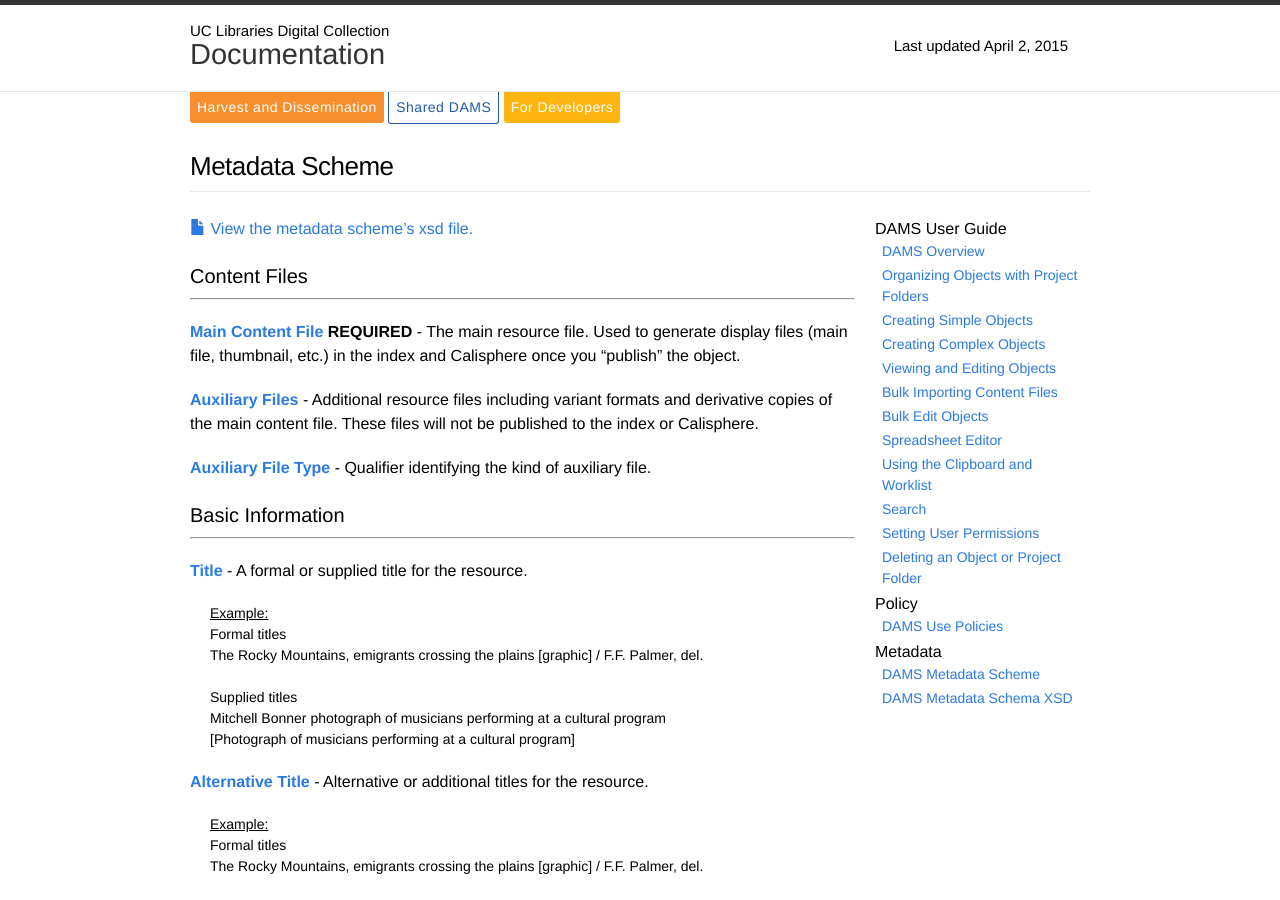
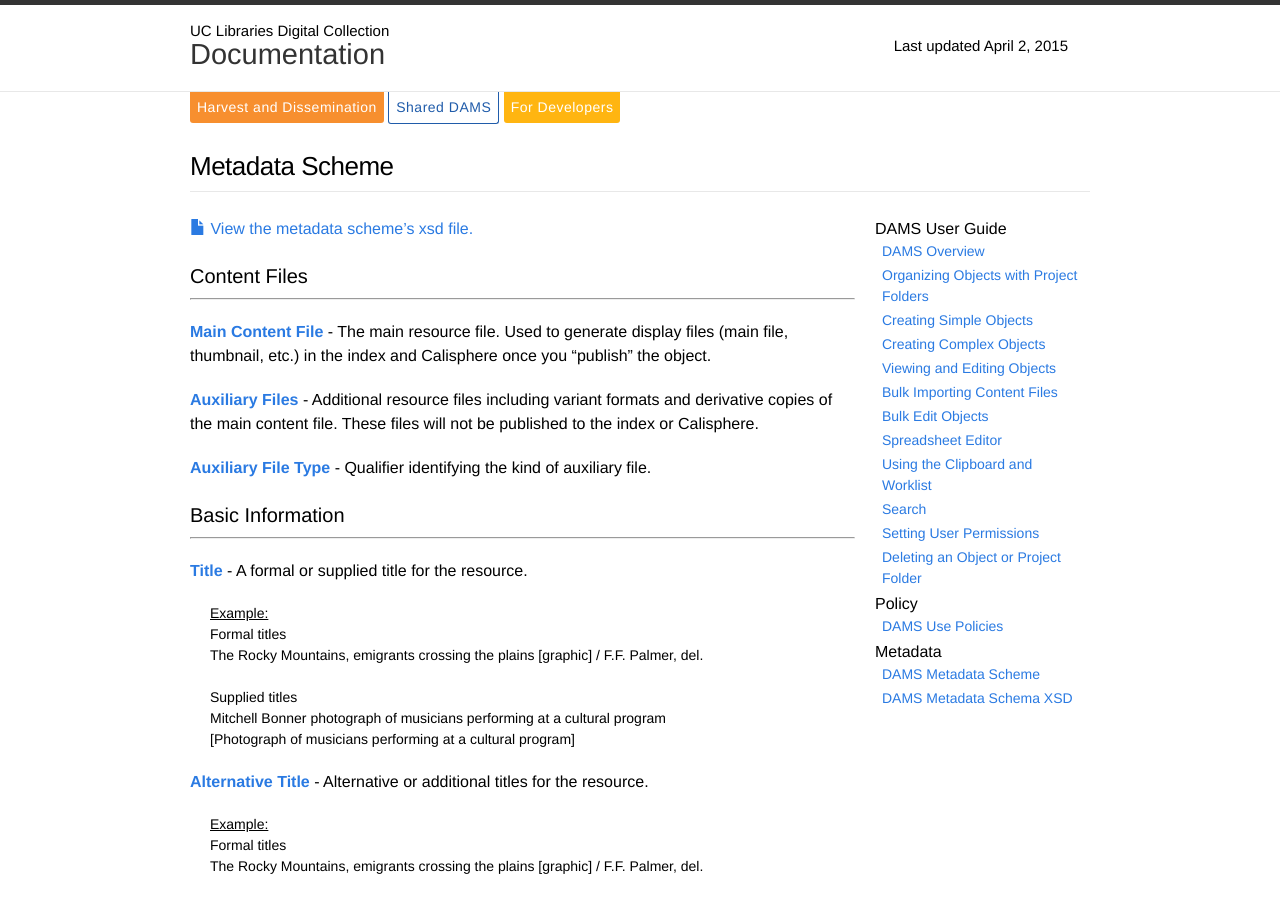
Before and after one commit to ucldc/ucldc-docs, a Jekyll site: the page built from docs/dams/metadata-model.md, in a window 1280 px wide and 900 px high. Built offline with Jekyll 4.4.1, drawn with Linux system fonts in a browser that asks for light colours; nearby versions of some CDN libraries.

Commit message:
Update metadata-model.md

```diff
--- a/docs/dams/metadata-model.md
+++ b/docs/dams/metadata-model.md
@@ -11,7 +11,7 @@
 
 ## Content Files
 ***
-<a class="label" id="MainContentFile">Main Content File</a> <b>REQUIRED</b> - The main resource file. Used to generate display files (main file, thumbnail, etc.) in the index and Calisphere once you "publish" the object.
+<a class="label" id="MainContentFile">Main Content File</a> - The main resource file. Used to generate display files (main file, thumbnail, etc.) in the index and Calisphere once you "publish" the object.
 
 <a class="label" id="AuxiliaryFiles">Auxiliary Files</a> - Additional resource files including variant formats and derivative copies of the main content file. These files will not be published to the index or Calisphere.
 
```
